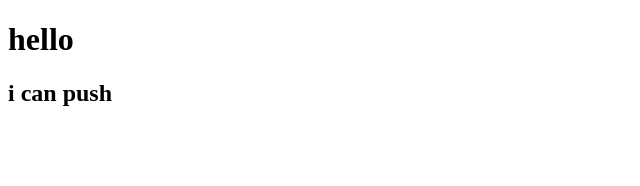
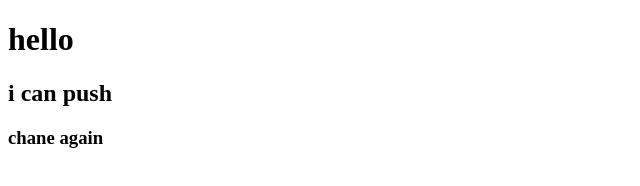
Before and after one commit to mohamedbarek2000/my-first-website, a plain HTML site: page index.html in a window 1280 px wide. Shown: the whole page, without its empty margins (0-640 px from the left). Drawn offline with Linux system fonts and the light colour scheme.

Commit message:
change again

```diff
--- a/index.html
+++ b/index.html
@@ -9,5 +9,6 @@
 <body>
     <h1>hello</h1>
     <h2> i can push</h2>
+    <h3>chane again</h3>
 </body>
 </html>
```
